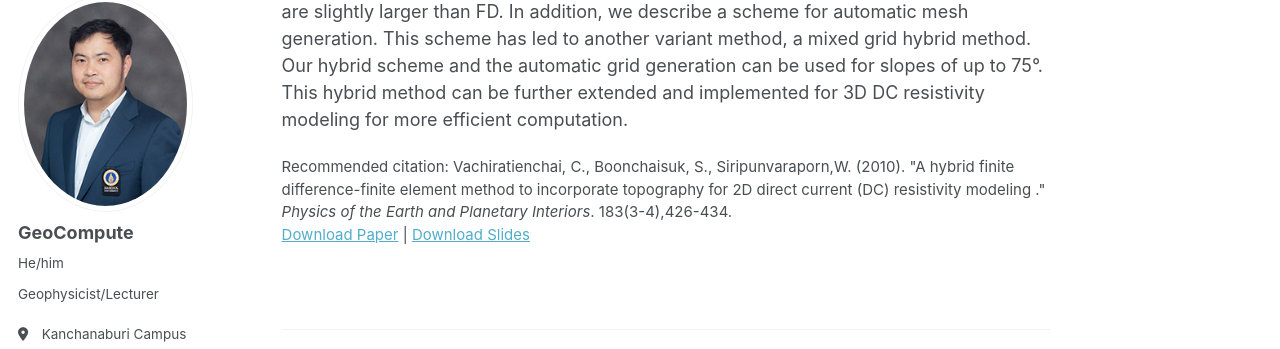
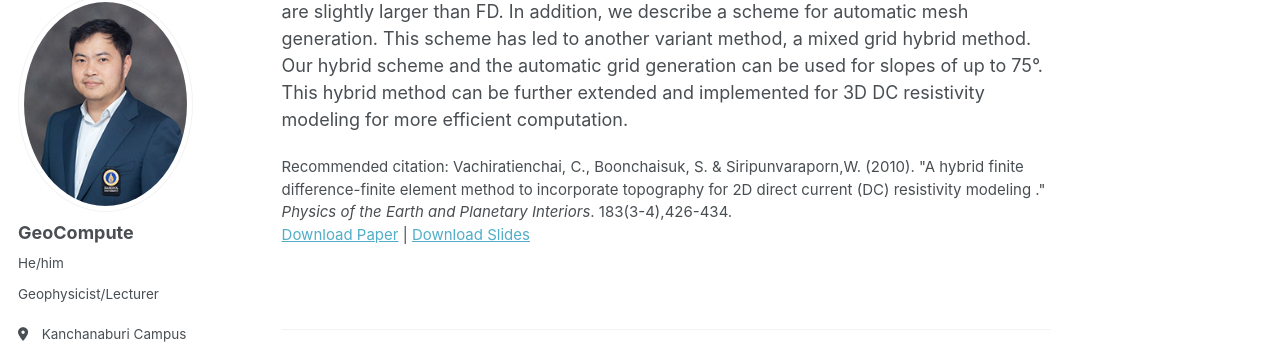
Before and after one commit to Songkhun/Songkhun.github.io, a Jekyll site: the page built from _publications/2010-Vachiratienchai.md, in a window 1280 px wide and 900 px high, scrolled down 583 px. Shown: the part 103-452 px from the top of the window. Built offline with Jekyll 4.4.1, drawn with Linux system fonts in a browser that asks for light colours; some web fonts are replaced; a script that is not in the unit is left out.

```diff
--- a/_publications/2010-Vachiratienchai.md
+++ b/_publications/2010-Vachiratienchai.md
@@ -8,7 +8,7 @@ date: 2010-10-01
 venue: 'Physics of the Earth and Planetary Interiors'
 slidesurl: 'https://songkhun.github.io/files/slides2.pdf'
 paperurl: 'https://doi.org/10.1016/j.pepi.2010.09.008'
-citation: 'Vachiratienchai, C., Boonchaisuk, S., Siripunvaraporn,W. (2010). &quot;A hybrid finite difference-finite element method to incorporate topography for 2D direct current (DC) resistivity modeling
+citation: 'Vachiratienchai, C., Boonchaisuk, S. & Siripunvaraporn,W. (2010). &quot;A hybrid finite difference-finite element method to incorporate topography for 2D direct current (DC) resistivity modeling
 .&quot; <i>Physics of the Earth and Planetary Interiors</i>. 183(3-4),426-434.'
 ---
 
```
